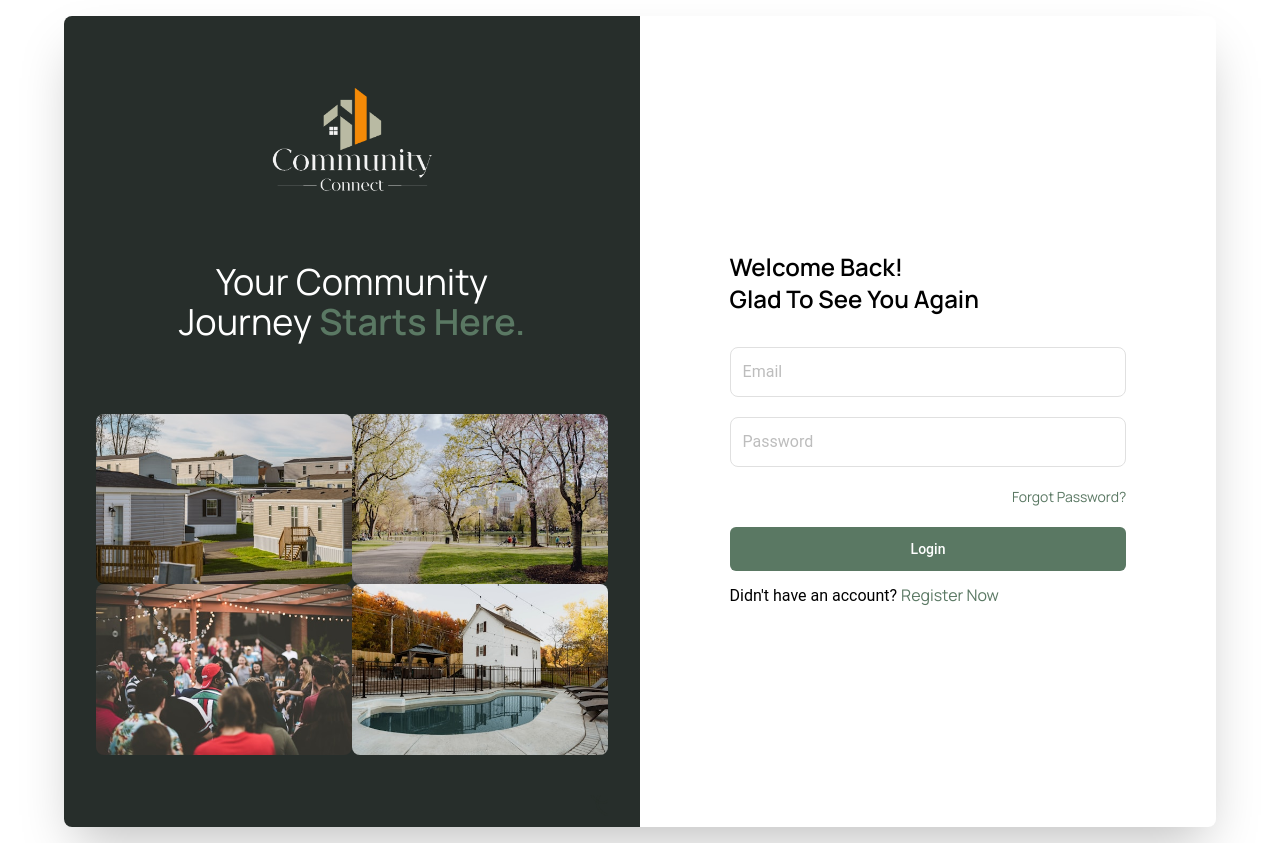
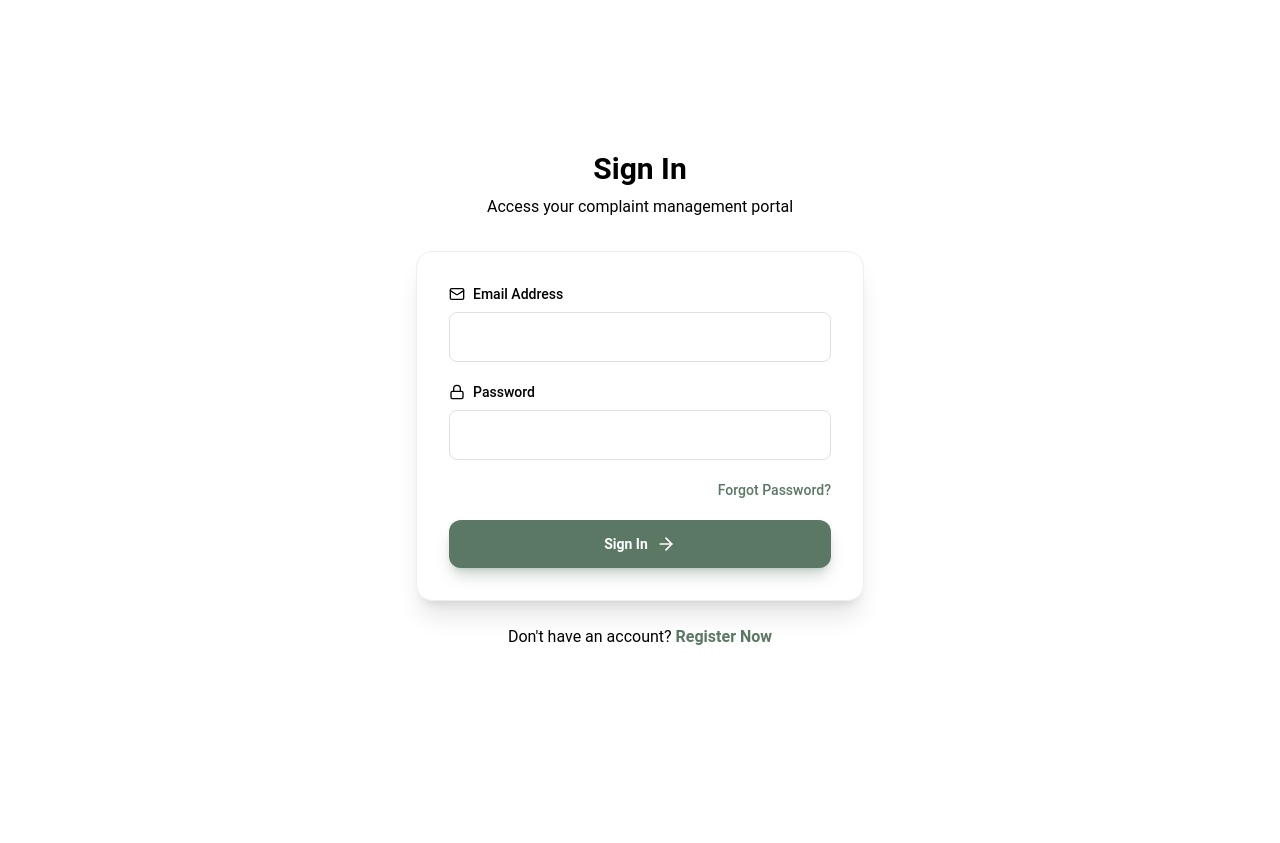
Before and after one commit to Codelabians/complaint-management-system, a React (Vite) app: page /login in a window 1280 px wide. After the commit the page ends 800 px from the top, so only its background shows below. Built offline with nearby package versions, Linux system fonts and the light colour scheme.

Commit message:
initial commit

```diff
--- a/src/pages/auth/Login.jsx
+++ b/src/pages/auth/Login.jsx
@@ -1,10 +1,10 @@
 import React, { useState } from "react";
-import CommunityHero from "@/components/communityHero";
 import InputField from "@/common/InputField";
 import { useNavigate } from "react-router-dom";
 import toast from "react-hot-toast";
 import Button from "@/ui/Button";
 import { usePostMutation } from "@/services/apiService";
+import { Lock, Mail, ArrowRight } from "lucide-react";
 
 const Login = () => {
   const navigate = useNavigate();
@@ -20,10 +20,8 @@ const Login = () => {
       ...prev,
       [field]: true,
     }));
+  };
 
-    // Validate on blur
-    validateField(field, formData[field]);
-  };
   const handleSubmit = async () => {
     const payload = { email, password };
     console.log("Login payload:", payload);
@@ -34,17 +32,14 @@ const Login = () => {
         body: payload,
       }).unwrap();
 
-      console.log("API response:", response); // Full response
-
+      console.log("API response:", response);
       toast.success("Login successful!");
 
-      // Save token
       if (response?.meta?.token) {
         localStorage.setItem("authToken", response.meta.token);
         console.log("Token saved:", response.meta.token);
       }
 
-      // Save user info
       if (response?.data?.user) {
         localStorage.setItem("adminUser", JSON.stringify(response.data.user));
         console.log("User saved:", response.data.user);
@@ -64,55 +59,92 @@ const Login = () => {
   };
 
   return (
-    <div className="min-h-screen bg-white flex items-center justify-center p-4">
-      <div className="max-w-6xl w-full bg-white rounded-lg shadow-2xl overflow-hidden">
-        <div className="flex flex-col lg:flex-row">
-          {/* Left Side - Hero */}
-          <CommunityHero />
+    <div className="min-h-screen bg-gradient-to-br from-slate-50 via-white to-slate-100 flex items-center justify-center p-4">
+      <div className="w-full max-w-md">
+        {/* Logo/Brand Section */}
+        <div className="text-center mb-8">
 
-          {/* Right Side - Role Selection */}
-          <div className="w-[40%] mx-auto flex flex-col justify-center px-8 py-6">
-            <h1 className="text-2xl font-semibold my-4 font-manrope">
-              Welcome Back! <br /> Glad To See You Again
-            </h1>
-            <div className="flex flex-col gap-y-3 mt-4">
+                   <h1 className="text-3xl font-bold text-slate-800 mb-2">Sign In</h1>
+          <p className="text-slate-600">Access your complaint management portal</p>
+        </div>
+
+        {/* Login Card */}
+        <div className="bg-white rounded-2xl shadow-xl border border-slate-200 p-8">
+          <form onSubmit={(e) => { e.preventDefault(); handleSubmit(); }} className="space-y-5">
+            {/* Email Field */}
+            <div className="space-y-2">
+              <label className="text-sm font-medium text-slate-700 flex items-center gap-2">
+                <Mail className="w-4 h-4 text-slate-400" />
+                Email Address
+              </label>
               <InputField
                 type="email"
                 value={email}
                 onChange={(e) => setEmail(e.target.value)}
-                label="Email"
+                placeholder="Enter your email"
                 field="email"
+                className="w-full px-4 py-3 border border-slate-300 rounded-xl focus:ring-2 focus:ring-orange focus:border-transparent transition-all"
               />
+            </div>
+
+            {/* Password Field */}
+            <div className="space-y-2">
+              <label className="text-sm font-medium text-slate-700 flex items-center gap-2">
+                <Lock className="w-4 h-4 text-slate-400" />
+                Password
+              </label>
               <InputField
                 type="password"
                 value={password}
                 onChange={(e) => setPassword(e.target.value)}
-                label="Password"
+                placeholder="Enter your password"
                 field="password"
+                className="w-full px-4 py-3 border border-slate-300 rounded-xl focus:ring-2 focus:ring-orange focus:border-transparent transition-all"
               />
+            </div>
 
             {/* Forgot Password */}
-              <div className="flex justify-end text-sm mb-2">
+            <div className="flex justify-end">
               <button
                 type="button"
-                  className="text-orange hover:text-orange-600 transition-colors font-manrope"
+                className="text-sm text-orange hover:text-orange-600 font-medium transition-colors"
                 onClick={() => navigate("/forget-password")}
               >
                 Forgot Password?
               </button>
             </div>
-              <Button onClick={handleSubmit}
+
+            {/* Login Button */}
+            <Button
+              onClick={handleSubmit}
               disabled={isLoading}
-              >Login</Button>
-              <span onClick={() => navigate("/choose-role")}>
-                Didn't have an account?{" "}
-                <span className="text-orange font-manrope cursor-pointer">
+              className="w-full bg-orange hover:bg-orange-600 text-white font-semibold py-3.5 rounded-xl shadow-lg shadow-orange/30 hover:shadow-xl hover:shadow-orange/40 transition-all duration-200 flex items-center justify-center gap-2 disabled:opacity-50 disabled:cursor-not-allowed"
+            >
+              {isLoading ? (
+                <span>Signing in...</span>
+              ) : (
+                <>
+                  Sign In
+                  <ArrowRight className="w-5 h-5" />
+                </>
+              )}
+            </Button>
+          </form>
+        </div>
+
+        {/* Register Link */}
+        <div className="text-center mt-6">
+          <p className="text-slate-600">
+            Don't have an account?{" "}
+            <button
+              onClick={() => navigate("/choose-role")}
+              className="text-orange hover:text-orange-600 font-semibold transition-colors"
+            >
               Register Now
-                </span>
-              </span>
+            </button>
+          </p>
         </div>
-          </div>
-        </div>
+
       </div>
     </div>
   );
--- a/src/routes/PortalSidebarRoutes.jsx
+++ b/src/routes/PortalSidebarRoutes.jsx
@@ -24,23 +24,23 @@ import {
 
 export const PortalSidebarRoutes = [
   { label: "User Details", path: "portal/user-details", icon: User },
-  { label: "Email Preference", path: "portal/email-preference", icon: Mail },
-  { label: "Committees", path: "portal/committees", icon: Share2 },
-  { label: "Access Information", path: "portal/access-information", icon: Info },
-  { label: "HOA Board", path: "portal/hoa-board", icon: Landmark },
-  { label: "Member Directory", path: "portal/member-directory", icon: Monitor },
-  { label: "Newsletter", path: "portal/newsletter", icon: Newspaper },
-  { label: "Common Documents", path: "portal/common-documents", icon: FileText },
-  { label: "Monthly Meeting Minutes", path: "portal/monthly-meeting-minutes", icon: Clock },
-  { label: "Financial Documents", path: "portal/financial-documents", icon: BarChart2 },
-  { label: "Board Documents", path: "portal/board-documents", icon: FilePlus2 },
-  { label: "Calenders & Reservation", path: "portal/calender-reservations", icon: CalendarDays },
-  { label: "Pools", path: "portal/pools", icon: Waves },
-  { label: "Stingrays Swim Team", path: "portal/stingrays-swim-team", icon: CalendarDays },
-  { label: "Tennis", path: "portal/tennis", icon: Volleyball },
-  { label: "Help", path: "portal/help", icon: HelpCircle },
-  { label: "Frequently Asked Questions", path: "portal/faqs", icon: MessageSquare },
-  { label: "Pages", path: "portal/pages", icon: Layout },
-  { label: "Mass Email Communication", path: "portal/mass-email", icon: Radio },
+  // { label: "Email Preference", path: "portal/email-preference", icon: Mail },
+  // { label: "Committees", path: "portal/committees", icon: Share2 },
+  // { label: "Access Information", path: "portal/access-information", icon: Info },
+  // { label: "HOA Board", path: "portal/hoa-board", icon: Landmark },
+  // { label: "Member Directory", path: "portal/member-directory", icon: Monitor },
+  // { label: "Newsletter", path: "portal/newsletter", icon: Newspaper },
+  // { label: "Common Documents", path: "portal/common-documents", icon: FileText },
+  // { label: "Monthly Meeting Minutes", path: "portal/monthly-meeting-minutes", icon: Clock },
+  // { label: "Financial Documents", path: "portal/financial-documents", icon: BarChart2 },
+  // { label: "Board Documents", path: "portal/board-documents", icon: FilePlus2 },
+  // { label: "Calenders & Reservation", path: "portal/calender-reservations", icon: CalendarDays },
+  // { label: "Pools", path: "portal/pools", icon: Waves },
+  // { label: "Stingrays Swim Team", path: "portal/stingrays-swim-team", icon: CalendarDays },
+  // { label: "Tennis", path: "portal/tennis", icon: Volleyball },
+  // { label: "Help", path: "portal/help", icon: HelpCircle },
+  // { label: "Frequently Asked Questions", path: "portal/faqs", icon: MessageSquare },
+  // { label: "Pages", path: "portal/pages", icon: Layout },
+  // { label: "Mass Email Communication", path: "portal/mass-email", icon: Radio },
   { label: "Settings", path: "portal/settings", icon: Settings },
 ];
```
Also changed, not shown: src/routes/Routes.jsx (+1 -12 lines). Lines whose indentation alone changed are shown as unchanged.
